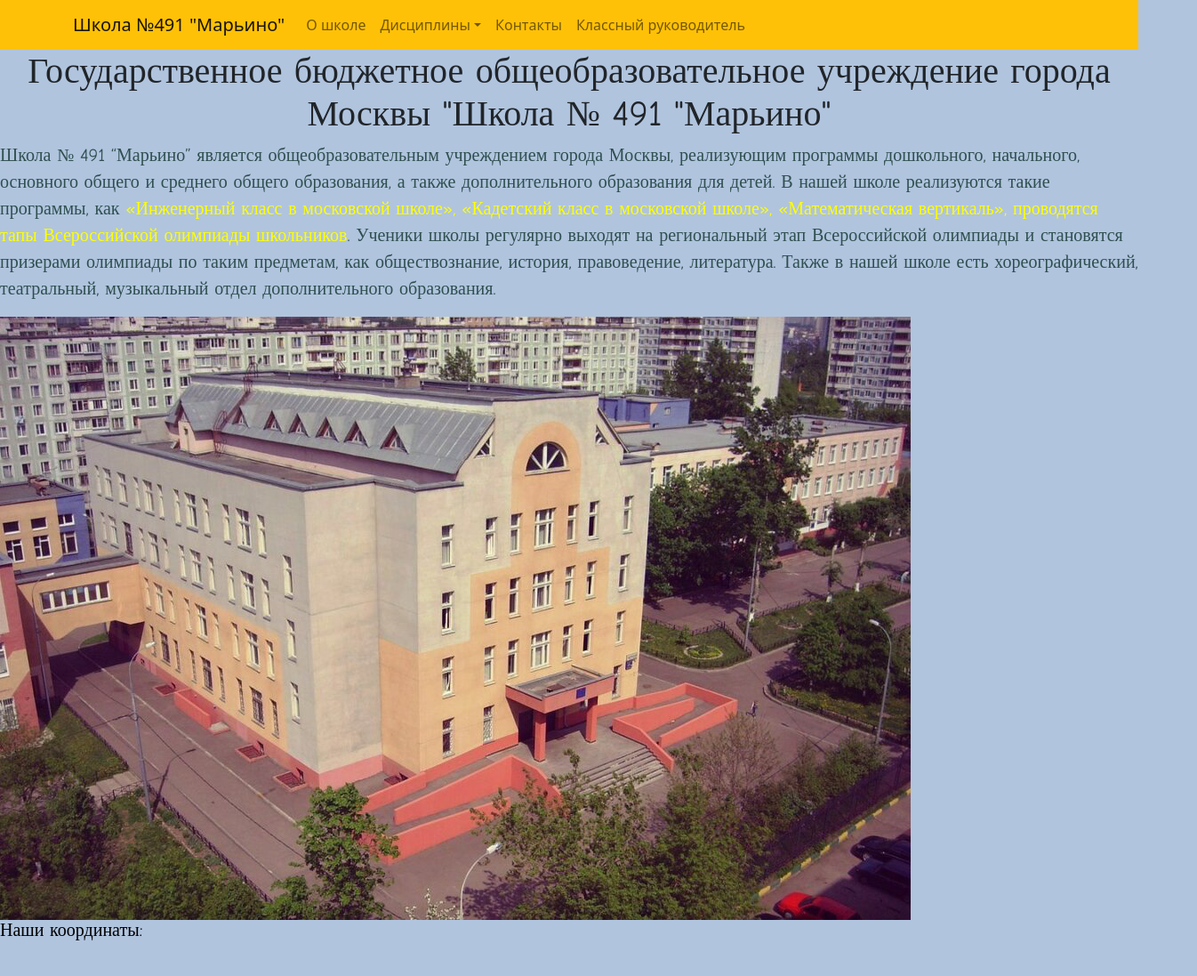
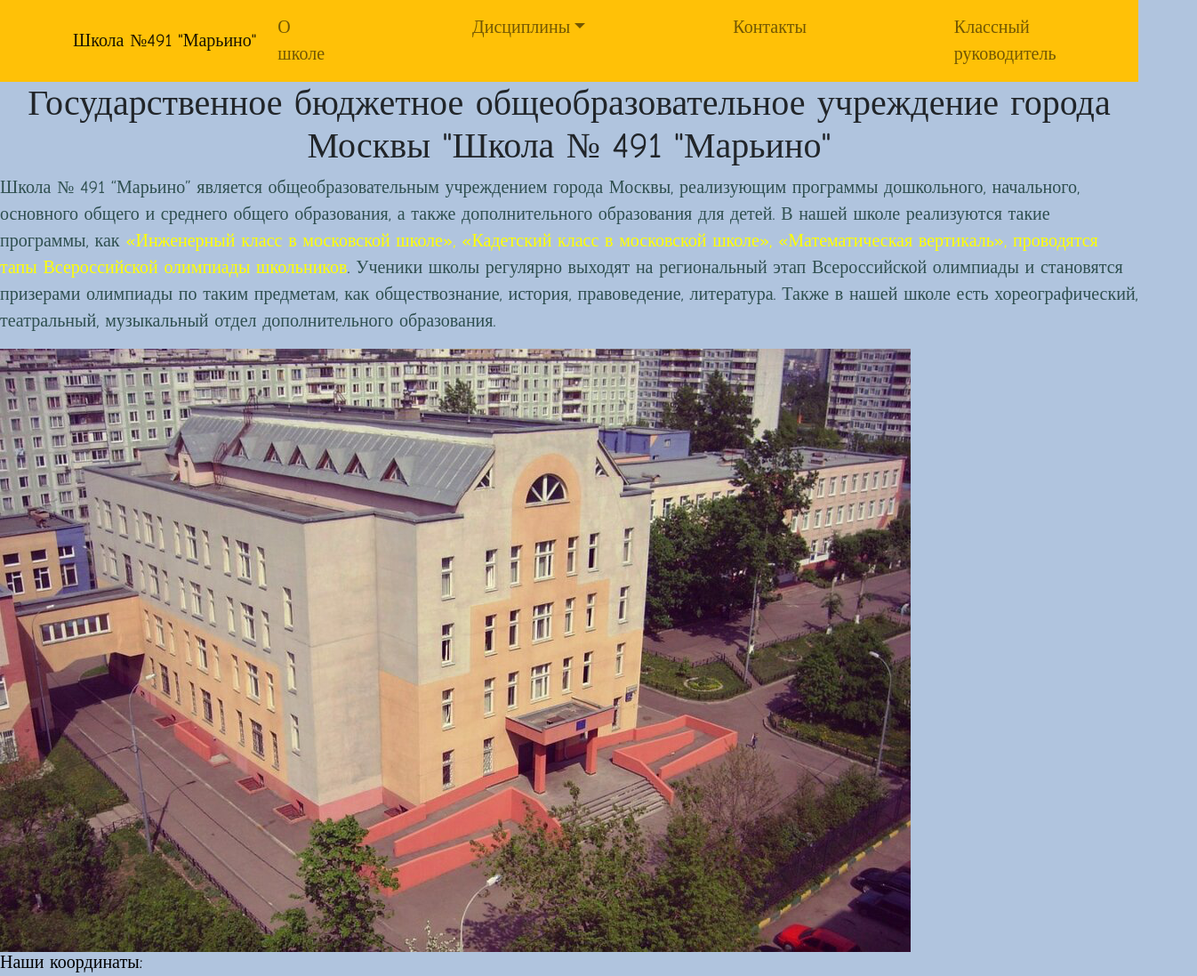
Before and after one commit to kotyanya69/My_School_boot, a plain HTML site: page index.html in a window 1280 px wide. Shown: the whole page at 89% size, 1346 px wide, since content can reach past the window. Before the commit the page ends 1066 px from the top, so only its background shows below. Drawn offline with nearby package versions, Linux system fonts and the light colour scheme.

Commit message:
Add files via upload

```diff
--- a/style.css
+++ b/style.css
@@ -3,12 +3,12 @@ body {
 }
 
 
-.Top_menu li{
+.navbar li{
   display: inline-block;
   vertical-align: middle;
   margin-right: 150px;
   }
-.Top_menu a{
+.navbar a{
   font-size: 20px;
   font-family: Comic Sans MS;
   color: Black;
@@ -20,6 +20,7 @@ body {
   vertical-align: middle;
   margin-right: 35px;
 }
+
 .menu a{
   font-size: 20px;
   font-family:Comic Sans MS;
```
